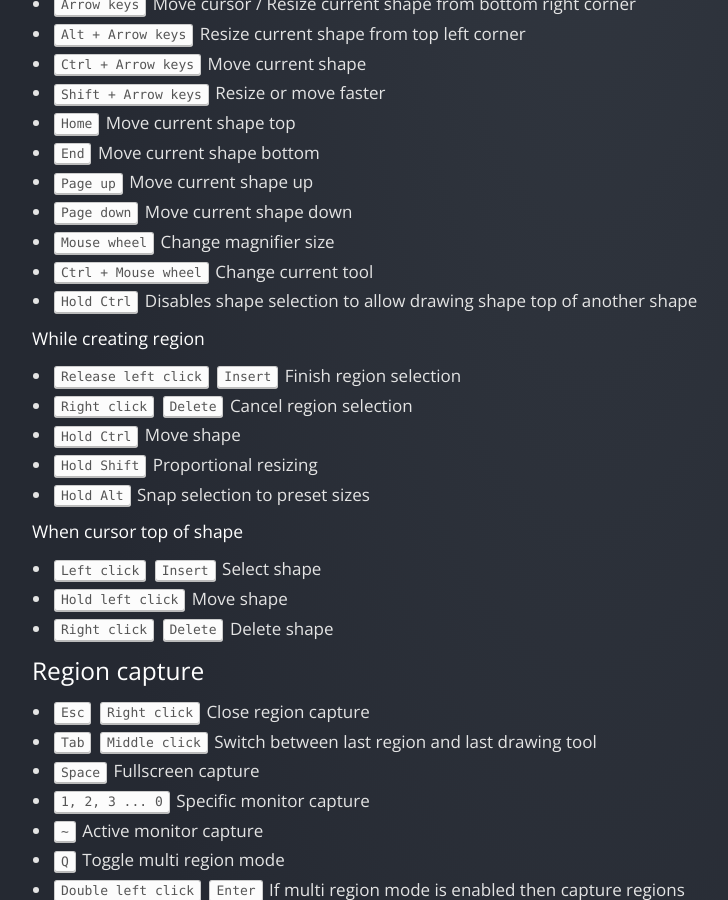
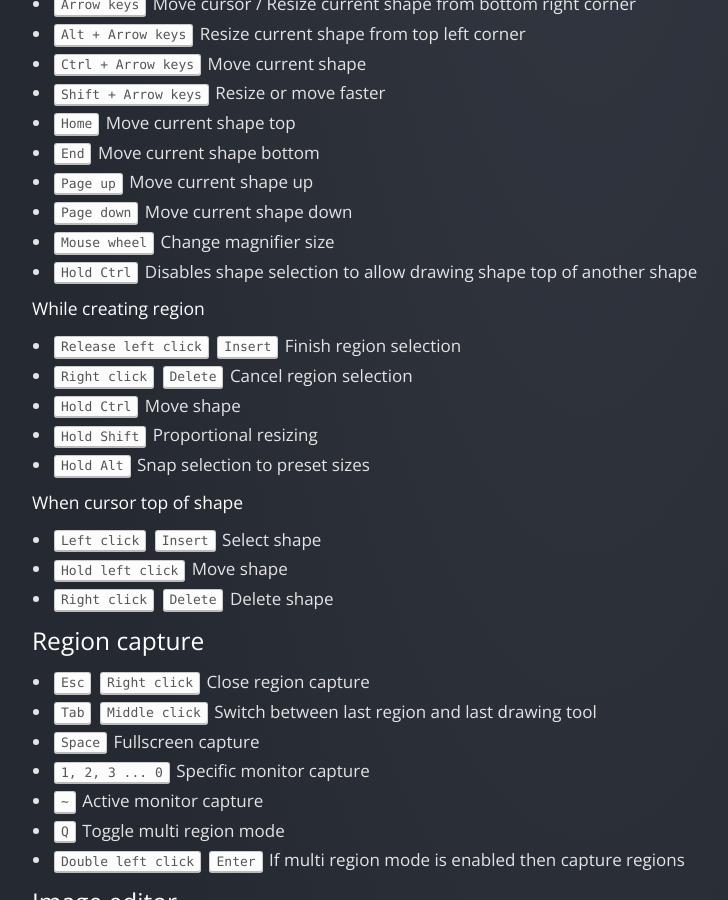
Before and after one commit to ShareX/sharex.github.io, a Jekyll site: the page built from docs/region-capture.md, in a window 1280 px wide and 900 px high, scrolled down 564 px. Shown: the whole window, without its empty margins (53-781 px from the left). Built offline with Jekyll 4.4.1, drawn with Linux system fonts in a browser that asks for light colours.

Commit message:
Added region capture keybinds to navbar

```diff
--- a/_includes/navbar.html
+++ b/_includes/navbar.html
@@ -17,14 +17,15 @@
                         <a class="dropdown-item" href="https://github.com/ShareX/CustomUploaders">Custom uploaders</a>
                         <a class="dropdown-item" href="/docs/faq">Frequently asked questions</a>
                         <a class="dropdown-item" href="/docs/dev-builds">Dev builds</a>
+                        <a class="dropdown-item" href="/docs/region-capture">Region capture keybinds</a>
                         <a class="dropdown-item" href="/docs/command-line-arguments">Command line arguments</a>
                         <a class="dropdown-item" href="/docs/code-contribution">Code contribution</a>
                         <a class="dropdown-item" href="/docs/translation">Translation</a>
-                        <a class="dropdown-item" href="/brand-assets/">Brand assets</a>
                         <a class="dropdown-item" href="/docs/custom-uploader">Custom uploader guide</a>
                         <a class="dropdown-item" href="/docs/amazon-s3">Amazon S3 guide</a>
                         <a class="dropdown-item" href="/docs/google-cloud-storage">Google Cloud Storage guide</a>
                         <a class="dropdown-item" href="/docs/website-capture">Website capture</a>
+                        <a class="dropdown-item" href="/brand-assets/">Brand assets</a>
                     </div>
                 </li>
                 <li class="nav-item"><a class="nav-link" href="https://discord.gg/ShareX">Discord</a></li>
--- a/docs/region-capture.md
+++ b/docs/region-capture.md
@@ -22,7 +22,6 @@
 * <kbd>Page up</kbd> Move current shape up
 * <kbd>Page down</kbd> Move current shape down
 * <kbd>Mouse wheel</kbd> Change magnifier size
-* <kbd>Ctrl + Mouse wheel</kbd> Change current tool
 * <kbd>Hold Ctrl</kbd> Disables shape selection to allow drawing shape top of another shape
 
 ##### While creating region
```
